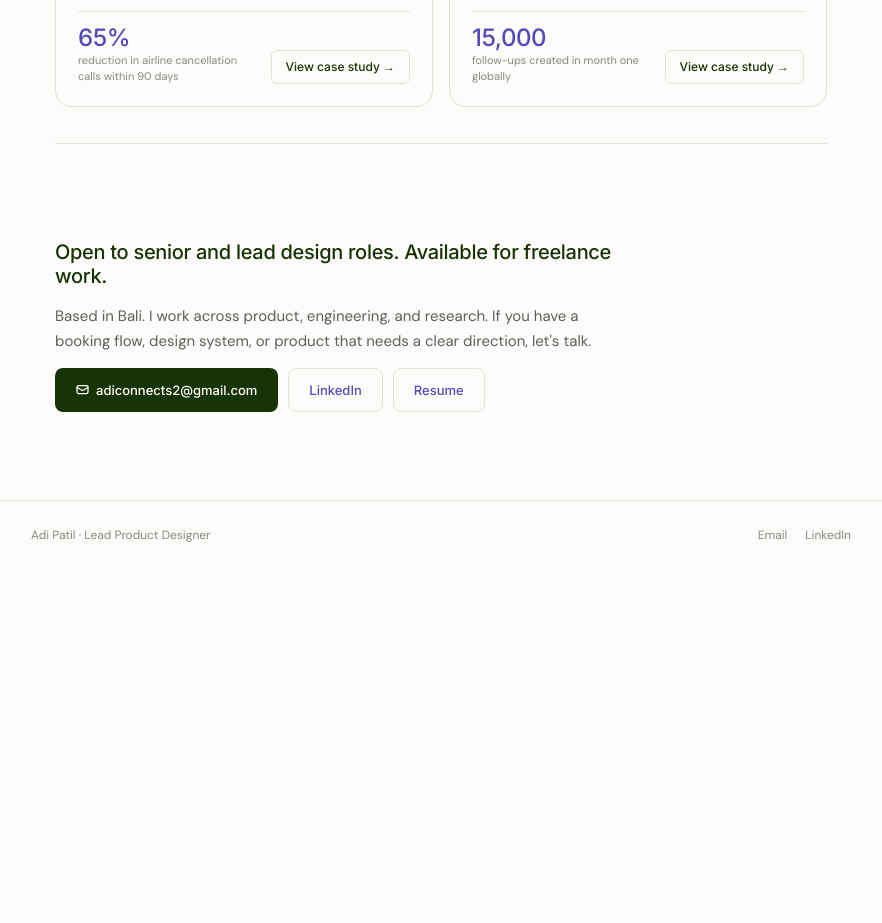
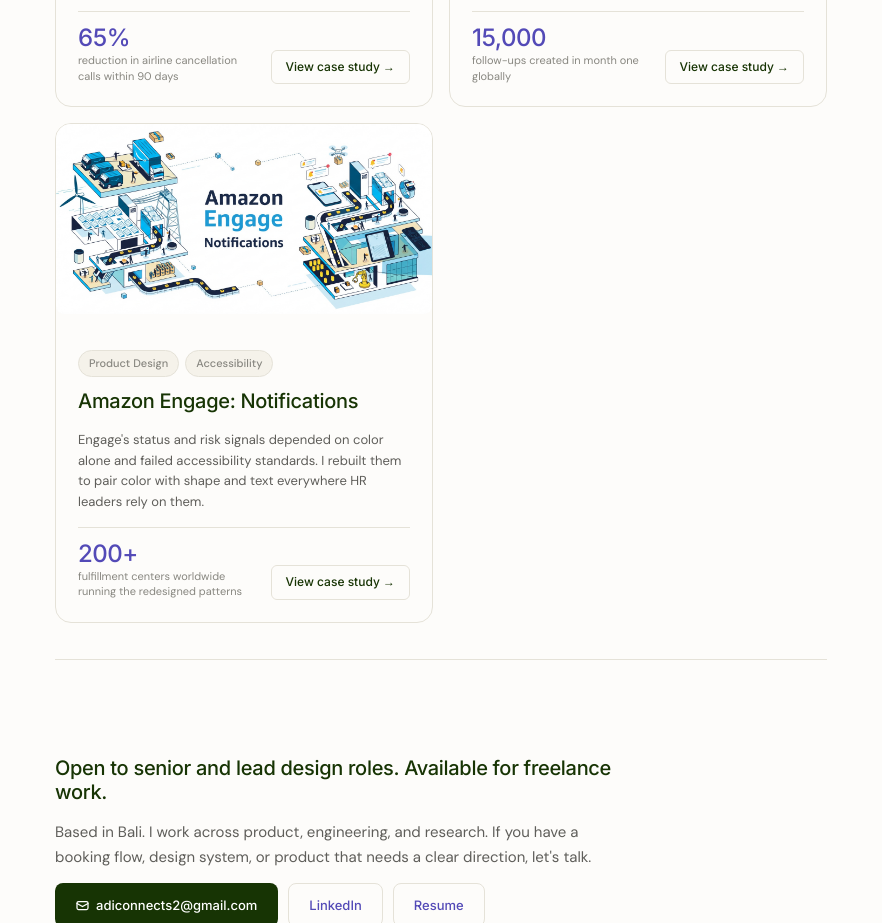
Before and after one commit to Adiconnectsall/design-website, a website built with Vite: page index.html in a window 1280 px wide. Shown: the part 2240-3163 px from the top of the page, without its empty margins (199-1081 px from the left). Before the commit the page ends 2809 px from the top, so only its background shows below. Built offline with nearby package versions, Linux system fonts and the light colour scheme.

Commit message:
Add Amazon Notifications card to home page cases grid
Co-Authored-By: Claude Sonnet 5 <noreply@anthropic.com>

```diff
--- a/index.html
+++ b/index.html
@@ -179,6 +179,31 @@
             </div>
           </a>
 
+          <!-- Card 6: Amazon Notifications -->
+          <a href="/amazon-notifications/" class="case-card"
+             aria-label="Amazon Engage Notifications case study">
+            <div class="card-thumb card-thumb-sm">
+              <img src="/src/assets/Notifications/cover_image.jpeg" alt="Engage notification patterns, final state" />
+            </div>
+            <div class="card-body">
+              <div class="card-tags">
+                <span class="card-tag">Product Design</span>
+                <span class="card-tag">Accessibility</span>
+              </div>
+              <h2 class="card-title">Amazon Engage: Notifications</h2>
+              <p class="card-outcome">Engage's status and risk signals depended on color alone and failed accessibility standards. I rebuilt them to pair color with shape and text everywhere HR leaders rely on them.</p>
+              <div class="card-footer">
+                <div>
+                  <div class="card-metric-num">
+                    <span class="js-counter" data-target="200" data-suffix="+" data-decimals="0">200+</span>
+                  </div>
+                  <div class="card-metric-label">fulfillment centers worldwide running the redesigned patterns</div>
+                </div>
+                <span class="card-cta">View case study →</span>
+              </div>
+            </div>
+          </a>
+
         </div>
       </section>
 
```
